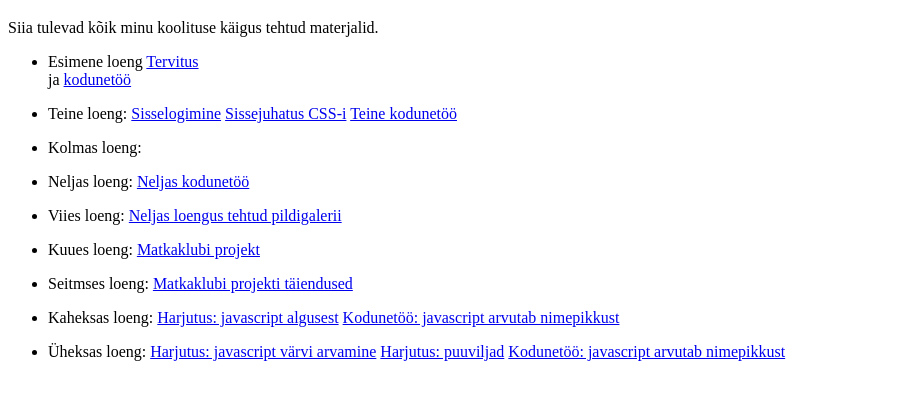
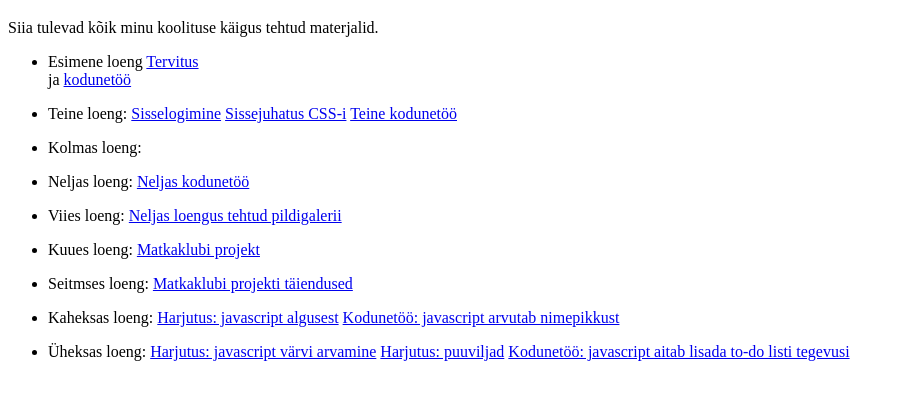
Before and after one commit to irisherman/Projektid, a plain HTML site: page index.html in a window 1280 px wide. Shown: the part 61-460 px from the top of the page, without its empty margins (0-905 px from the left). Drawn offline with Linux system fonts and the light colour scheme.

Commit message:
Update index.html

```diff
--- a/index.html
+++ b/index.html
@@ -55,7 +55,7 @@
     <li>Üheksas loeng:
         <a href="loeng09/index.html">Harjutus: javascript värvi arvamine</a>
         <a href="loeng09/puuviljad.html">Harjutus: puuviljad</a>
-        <a href="loeng09/kodutöö.html">Kodunetöö: javascript arvutab nimepikkust</a>
+        <a href="loeng09/kodutöö.html">Kodunetöö: javascript aitab lisada to-do listi tegevusi</a>
     </li>
 </ul>
 </body>
```
